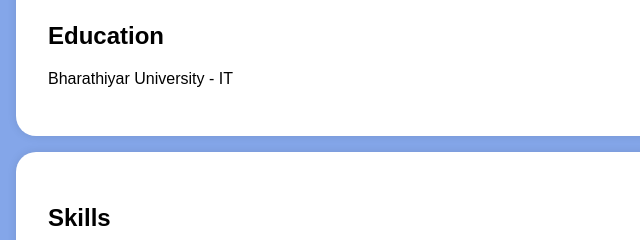
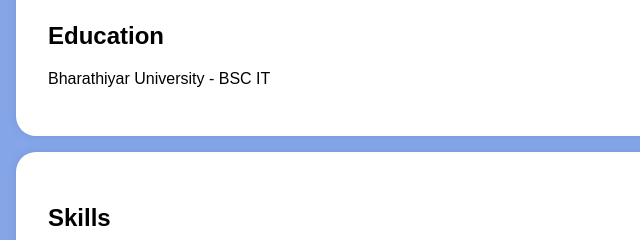
Before and after one commit to 12shastishree/Digital-portfolio-, a plain HTML site: page index.html in a window 1280 px wide. Shown: the part 494-734 px from the top of the page, 0-640 px from the left. Drawn offline with Linux system fonts and the light colour scheme.

Commit message:
Add files via upload

```diff
--- a/index.html
+++ b/index.html
@@ -125,7 +125,7 @@
     <section id="education">
         <div class="section-content">
             <h2>Education</h2>
-            <p>Bharathiyar University  - IT</p>
+            <p>Bharathiyar University  - BSC IT</p>
 
 
         </div>
```
